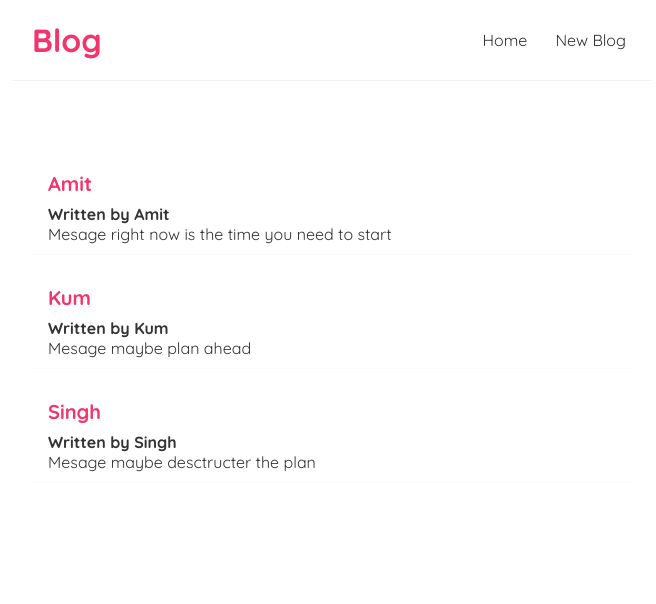
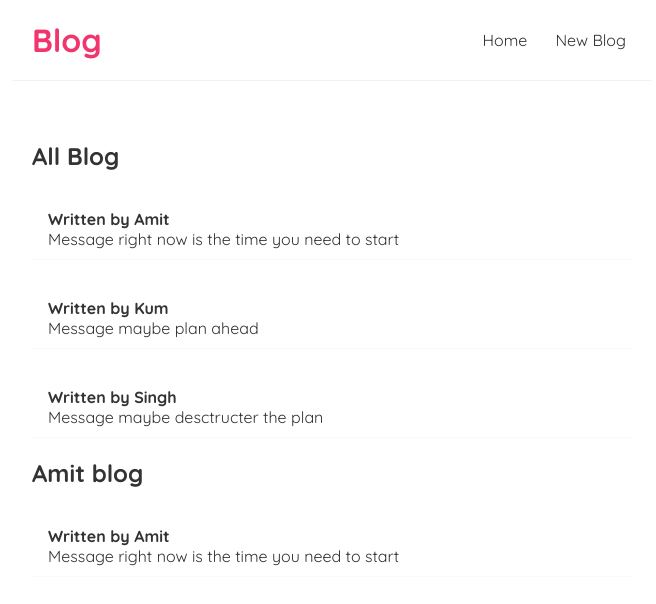
Before and after one commit to amitbhsingh/blgn, a React (Create React App) app: page / in a window 1280 px wide. Shown: the top 604 px of the page, without its empty margins (308-964 px from the left). Built offline with nearby package versions, Linux system fonts and the light colour scheme.

Commit message:
using filter and printing the data on webpage

```diff
--- a/src/BlogList.js
+++ b/src/BlogList.js
@@ -1,16 +1,17 @@
 import React from 'react'
 
 
-const BlogList = ({blogs}) => {
+const BlogList = ({blogs,title}) => {
   // const blogs=props.blogs
   // console.log(props,blogs)
   return (
     <div className='blog-list' >
+      <h2>{title}</h2>
       {blogs.map((blog)=>(
         <div className="blog-preview" key={blog.id} >
-        <h2>{blog.author}</h2>
+        <h2>{blogs.author}</h2>
         <h4>Written by {blog.author}</h4>
-        <p>Mesage {blog.body}</p>
+        <p>Message {blog.body}</p>
         </div>
       ))}
     </div>
--- a/src/Home.js
+++ b/src/Home.js
@@ -2,7 +2,7 @@ import {useState,React } from 'react'
 import BlogList from './BlogList';
 
 const Home=()=>{
-  const [blog,setBlogs]=useState([
+  const [blogs,setBlogs]=useState([
     {title:'How to learn anything',body:'right now is the time you need to start',author:'Amit',id:1},
     {title:'maybe not everything',body:'maybe plan ahead',author:'Kum',id:2},
     {title:'How to learn anything',body:'maybe desctructer the plan',author:'Singh',id:3}
@@ -11,10 +11,8 @@ const Home=()=>{
 
   return (
     <div className='home'>
-      <BlogList  blogs={blog} />
-
-
-
+      <BlogList  blogs={blogs} title="All Blog"  />
+      <BlogList  blogs={blogs.filter((blog=>blog.author==='Amit' ))}title="Amit blog"  />
 
     </div>
   )
```
